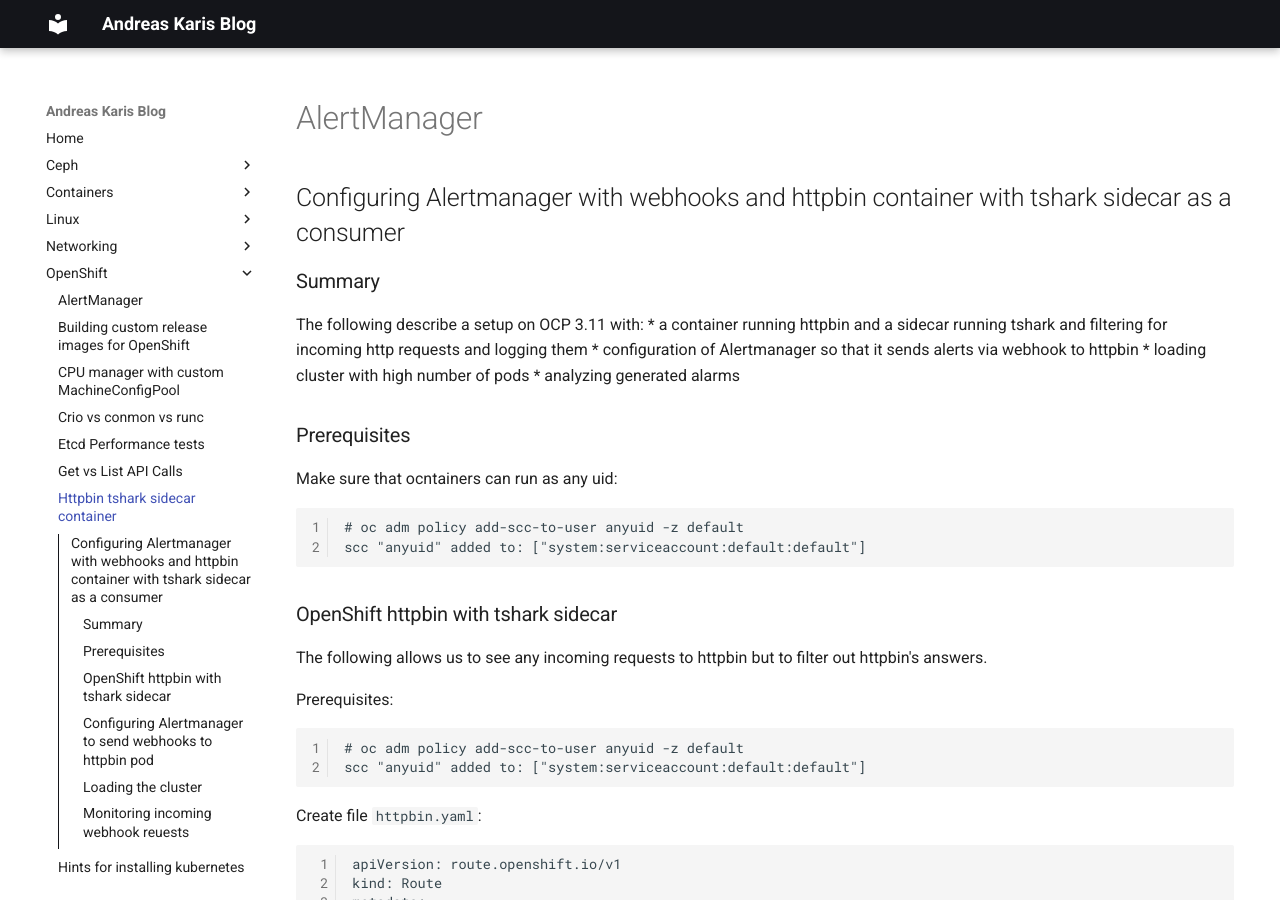
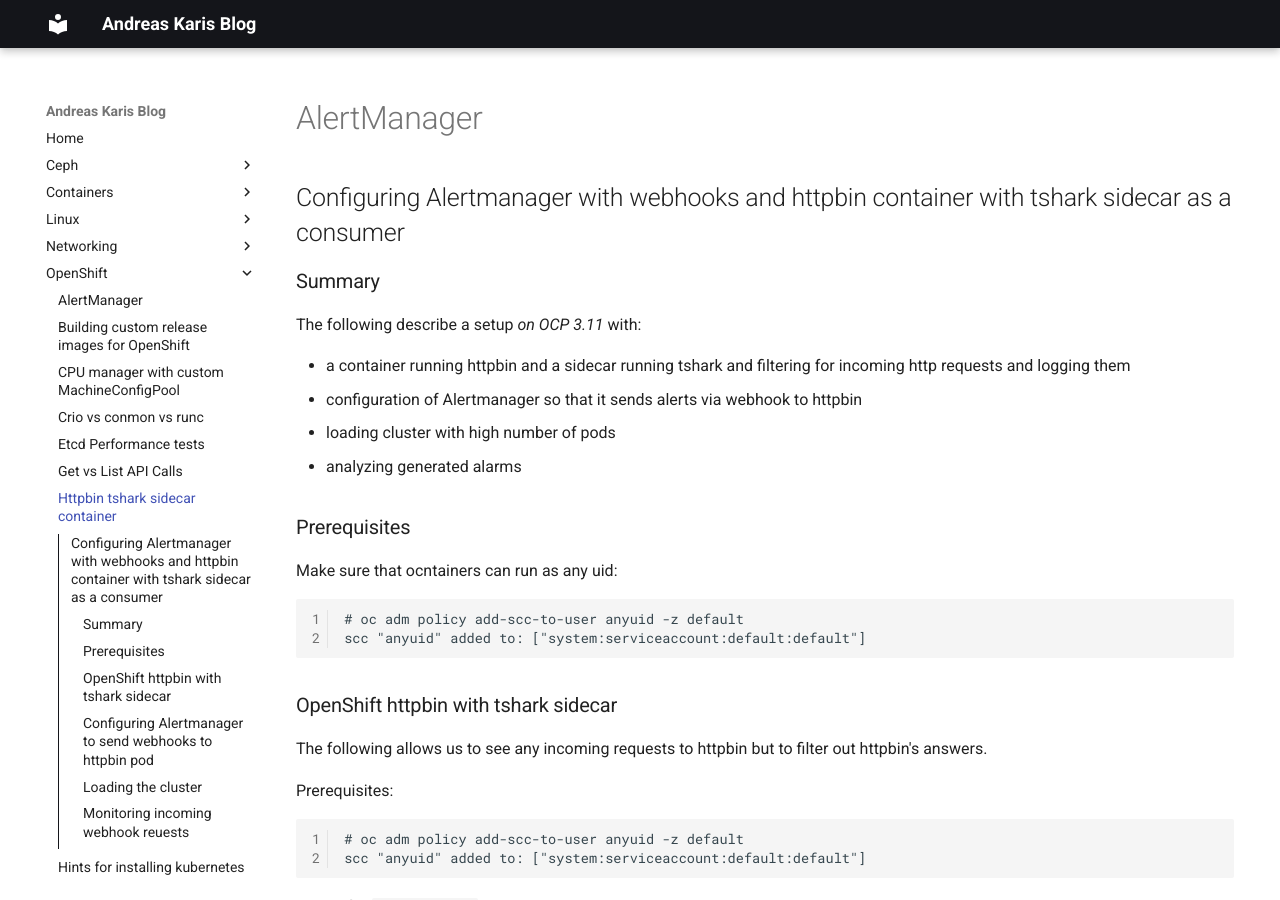
Before and after one commit to andreaskaris/blog, an MkDocs documentation site: the page built from docs/openshift/openshift_httpbin_tshark_sidecar.md, in a window 1280 px wide and 900 px high. Built offline with MkDocs 1.6.1 and Material for MkDocs 9.7.7, drawn with Linux system fonts in a browser that asks for light colours.

Commit message:
next
Signed-off-by: Andreas Karis <ak.karis@gmail.com>

```diff
--- a/docs/openshift/openshift_httpbin_tshark_sidecar.md
+++ b/docs/openshift/openshift_httpbin_tshark_sidecar.md
@@ -4,7 +4,8 @@
 
 ### Summary ###
 
-The following describe a setup on OCP 3.11 with:
+The following describe a setup *on OCP 3.11* with:
+
 * a container running httpbin and a sidecar running tshark and filtering for incoming http requests and logging them
 * configuration of Alertmanager so that it sends alerts via webhook to httpbin
 * loading cluster with high number of pods
```
